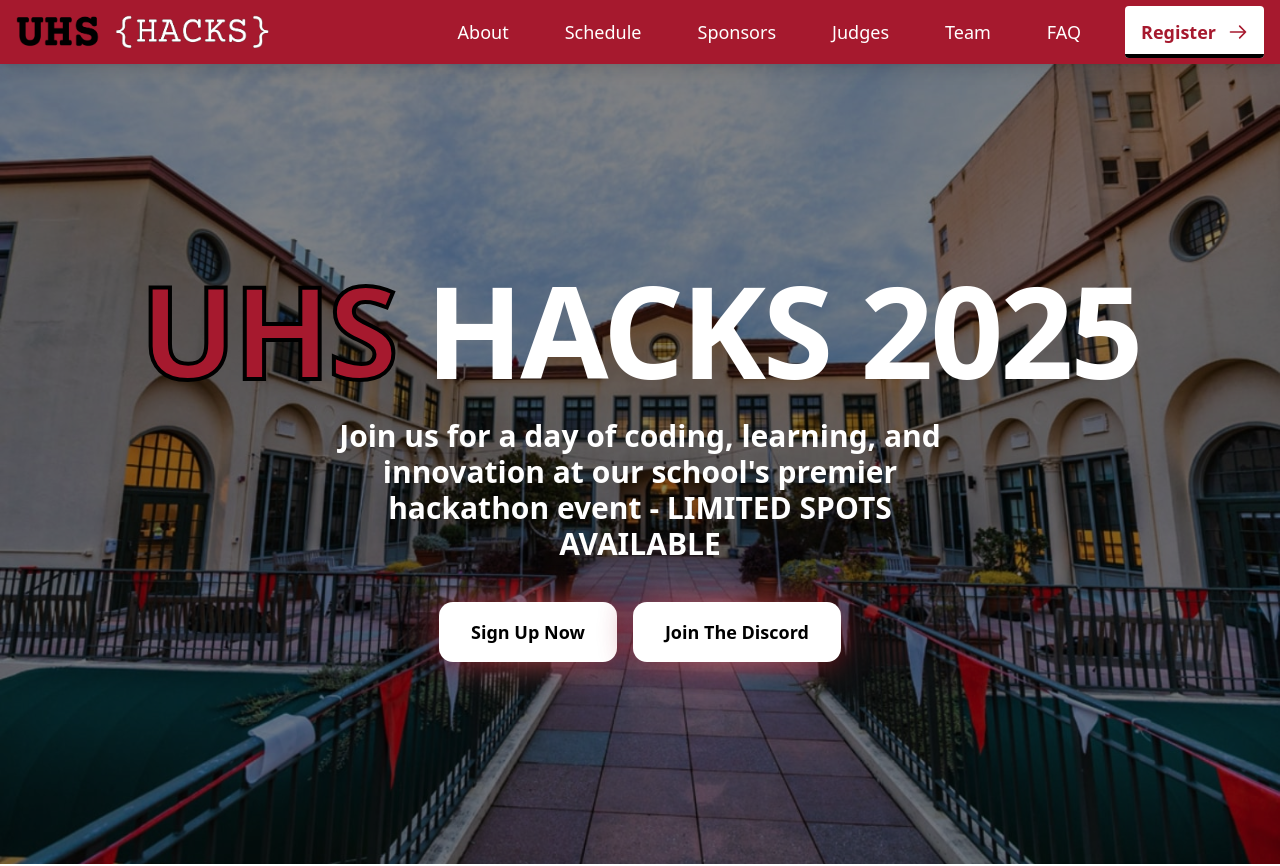
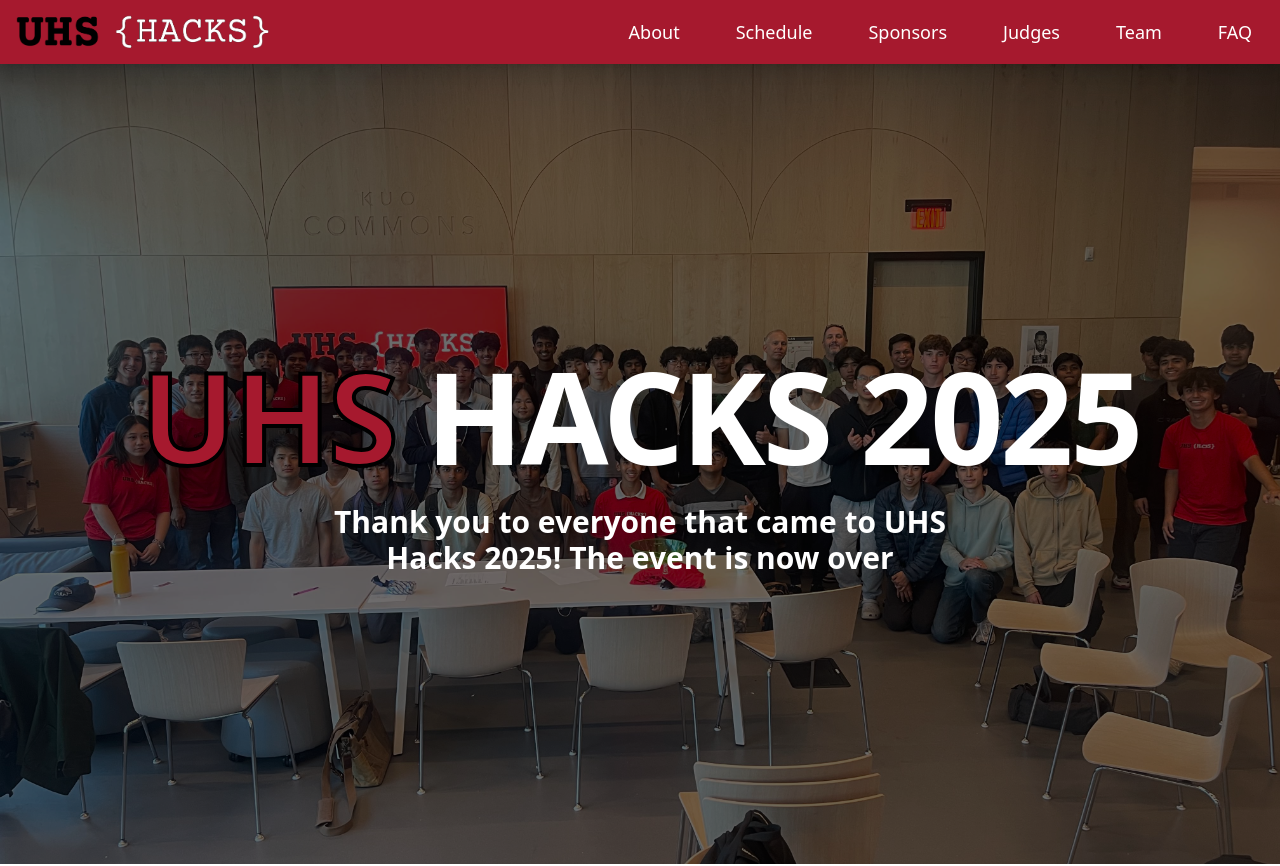
Before and after one commit to jacob-s-codes/uhshacks, a Next.js app: page / in a window 1280 px wide. Shown: the top 866 px of the page. Built offline with nearby package versions, Linux system fonts and the light colour scheme.

Commit message:
updated home

```diff
--- a/src/app/HomeClient.tsx
+++ b/src/app/HomeClient.tsx
@@ -54,9 +54,9 @@ const HomeClient = () => {
 
           <h1 className=" font-black tracking-tight text-white text-7xl lg:text-9xl text-center"><span className='text-darkred' style={{ WebkitTextStroke: '4px black' }}>UHS </span><CryptoText text="HACKS 2025" /></h1>
           <h2 className="mt-6 max-w-2xl text-center font-semibold lg:text-3xl text-2xl text-white">
-            Join us for a day of coding, learning, and innovation at our school's premier hackathon event - LIMITED SPOTS AVAILABLE
+            Thank you to everyone that came to UHS Hacks 2025! The event is now over
           </h2>
-          <div className="mt-10 flex flex-col sm:flex-row sm:items-start items-center gap-4">
+          {/* <div className="mt-10 flex flex-col sm:flex-row sm:items-start items-center gap-4">
             <div className="relative inline-flex  group">
               <div
                 className="absolute transition-all duration-1000 opacity-70 -inset-px bg-gradient-to-r from-darkred via-red-400 to-red-800 rounded-xl blur-lg group-hover:opacity-100 group-hover:-inset-1 group-hover:duration-200 animate-tilt">
@@ -77,7 +77,7 @@ const HomeClient = () => {
                 role="button">Join The Discord
               </a>
             </div>
-          </div>
+          </div> */}
         </div>
       </div>
 
--- a/src/app/components/Navbar.tsx
+++ b/src/app/components/Navbar.tsx
@@ -46,7 +46,7 @@ const Navbar = () => {
                             e.preventDefault();
                             document.querySelector('#FAQ')?.scrollIntoView({behavior:'smooth'});
                         }} className="hover:text-black hover:bg-red-200 rounded-lg px-3 py-2 font-medium transition-colors duration-300">FAQ</Link>
-                        <Registerbtn/>
+                        {/* <Registerbtn/> */}
                     </div>
 
                     {/* Mobile menu button with animation */}
@@ -103,7 +103,7 @@ const Navbar = () => {
                         document.querySelector('#FAQ')?.scrollIntoView({behavior:'smooth'});
                         setIsMenuOpen(false);
                     }} className="block text-white hover:text-black hover:bg-white px-3 py-2 font-medium transition-colors duration-300">FAQ</Link>
-                    <Registerbtn/>
+                    {/* <Registerbtn/> */}
                 </div>
             </div>
         </nav>
--- a/src/app/globals.css
+++ b/src/app/globals.css
@@ -44,11 +44,11 @@
 
 
 .homebg {
-  background-image: url("/uhsimg.jpg");
+  background-image: url("/2025/fullimage.jpg");
   background-size: cover;
   background-position: center center;
   background-repeat: no-repeat;
-  background-color: rgb(132, 131, 131);
+  background-color: rgb(110, 109, 109);
   background-blend-mode: multiply;
   height: 100vh;
   width: 100vw;
```
Also changed, not shown: public/2025/fullimage.jpg (added).
